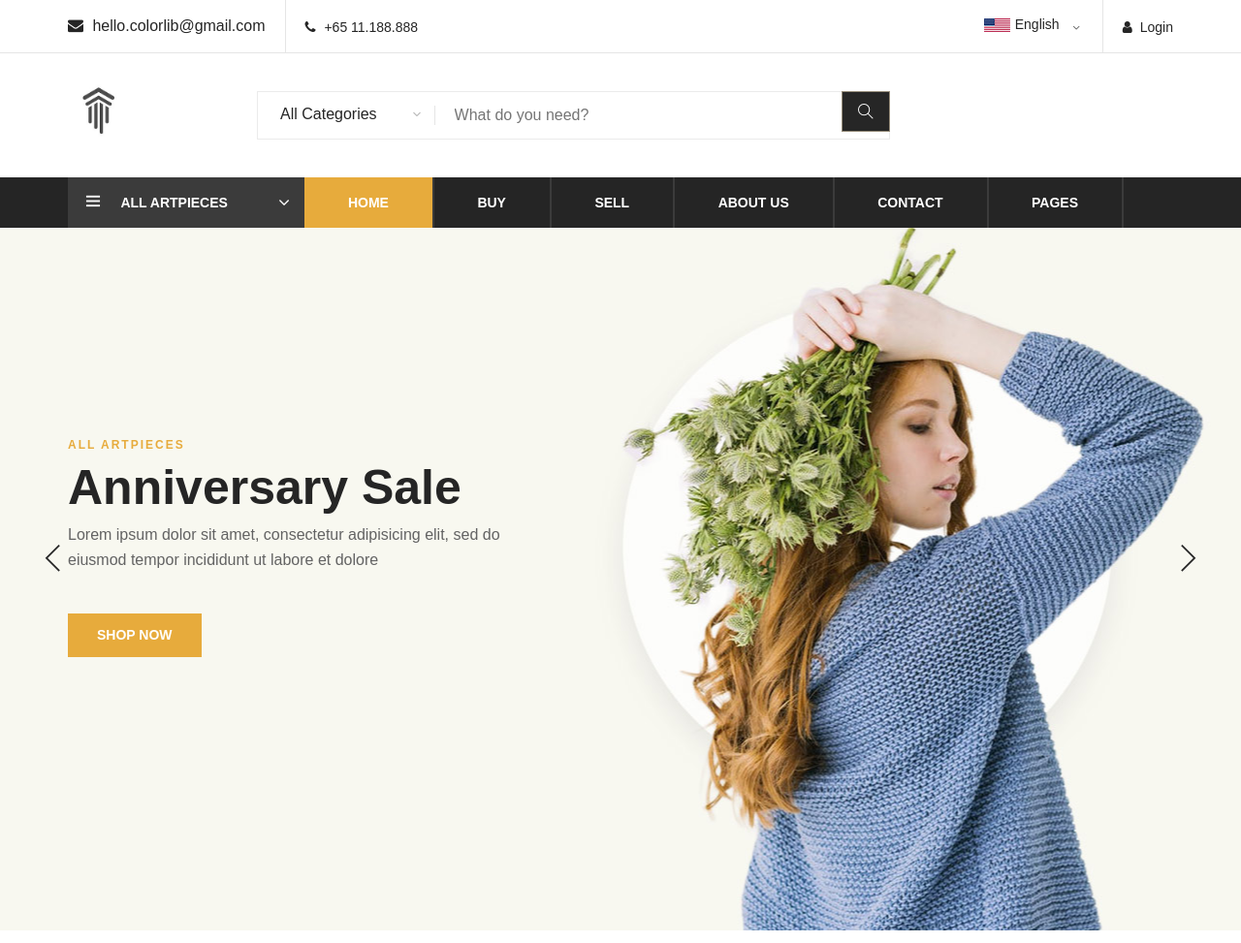
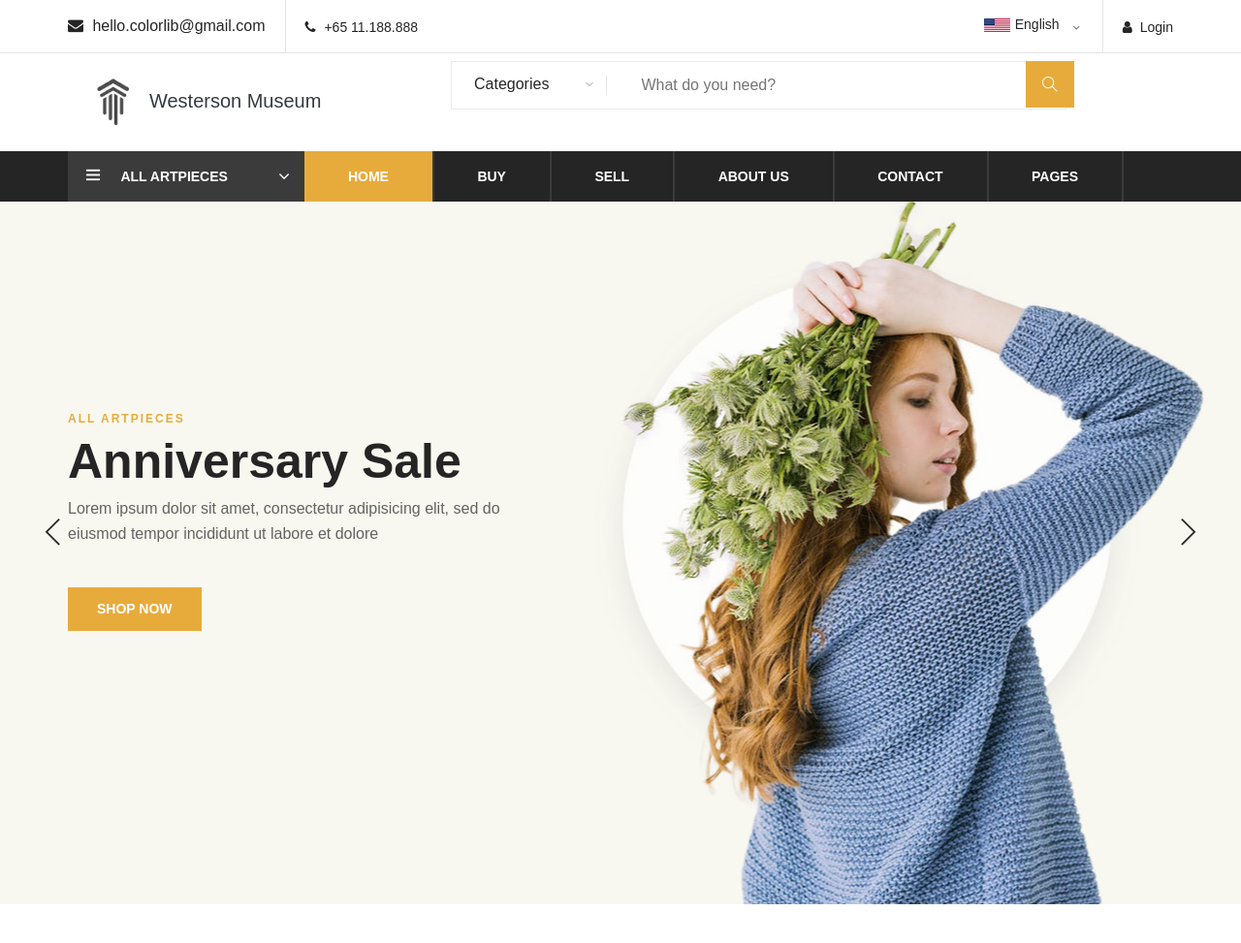
Before and after one commit to peterson1999/Westerson, a PHP site: page / in a window 1280 px wide. Shown: the top 973 px of the page at 97% size. Run offline with PHP 8.4, Linux system fonts and the light colour scheme; some web fonts are replaced.

Commit message:
fixed header

```diff
--- /dev/null
+++ b/Westerson Museum/css/correction.css
@@ -0,0 +1,13 @@
+
+.searchBar{
+    max-width: 72% !important;
+}
+.btnHeight{
+    height: 100% !important;
+    max-height: 100%;
+}
+@media only screen and (max-width: 1199px) and (min-width: 992px){
+    .searchBar{
+        max-width: 67% !important;
+    }
+}
--- a/Westerson Museum/css/style.css
+++ b/Westerson Museum/css/style.css
@@ -464,7 +464,7 @@ ol {
 }
 
 .inner-header .advanced-search .input-group {
-	max-width: 70%;
+	max-width: 74%;
 	height: 100%;
 }
 
@@ -3896,7 +3896,7 @@ button[type="submit"]:disabled {
 
 @media only screen and (min-width: 1200px) and (max-width: 1920px) {
 	.inner-header .advanced-search .input-group button {
-		right: -14px;
+		right: -26px;
 	}
 	.product-item .pi-pic ul li a {
 		padding: 16px 12px 12px 11px;
@@ -3919,7 +3919,7 @@ button[type="submit"]:disabled {
 		max-width: 36%;
 	}
 	.inner-header .advanced-search .input-group {
-		max-width: 64%;
+		max-width: 67%;
 	}
 	.nav-item .nav-menu li a {
 		padding: 16px 26px 15px;
@@ -3940,7 +3940,7 @@ button[type="submit"]:disabled {
 		padding: 18px 39px;
 	}
 	.inner-header .advanced-search .input-group button {
-		right: -7px;
+		right: -21px !important;
 	}
 	.product-shop .product-item .pi-pic ul li a {
 		padding: 16px 12px 12px 11px;
@@ -4001,7 +4001,7 @@ button[type="submit"]:disabled {
 		padding-top: 30px;
 	}
 	.inner-header .advanced-search .input-group button {
-		right: -8px;
+		right: 0;
 	}
 }
 
@@ -4028,7 +4028,7 @@ button[type="submit"]:disabled {
 		padding-right: 25px;
 	}
 	.inner-header .advanced-search .input-group {
-		max-width: 60%;
+		max-width: 100%;
 	}
 	.inner-header .nav-right li {
 		margin-left: 8px;
--- a/Westerson Museum/index.php
+++ b/Westerson Museum/index.php
@@ -28,6 +28,7 @@
     <link rel="stylesheet" href="css/jquery-ui.min.css" type="text/css">
     <link rel="stylesheet" href="css/slicknav.min.css" type="text/css">
     <link rel="stylesheet" href="css/style.css" type="text/css">
+    <link rel="stylesheet" href="css/correction.css" type="text/css">
 </head>
 
 <body>
@@ -48,29 +49,34 @@
             </div>
         </div>
         <div class="container">
-            <div class="inner-header">
-                <div class="row">
-                    <div class="col-2 col-lg-2 col-md-2">
-                        <div style="    padding: 12px 0;
-                        position: absolute;
-                        top: -22px;"class="logo">
-                            <a href="./index.php">
+            <div class="inner-header py-2">
+                <div class="row m-0">
+                    <div class="col-12 col-lg-4 col-md-5">
+                        <div class="logo">
+                            <a href="./index.php" class=" text-dark" style="font-size:20px">
                                 <img style="max-height: 61px;"src="img/Logo.jpg" alt="">
-
+                                Westerson Museum
                             </a>
                         </div>
                     </div>
-                    <div class="col-10 col-lg-7 col-md-7">
+                    <div class="col-12 col-lg-7 col-md-6">
                         <div class="advanced-search">
-                            <button type="button" class="category-btn">All Categories</button>
-                            <div class="input-group">
-                                <input type="text" placeholder="What do you need?">
-                                <button style="    border: 1px solid #968c7a;
-                                background: #262626;"type="button"><i class="ti-search"></i></button>
+                            <button type="button" class="category-btn">Categories</button>
+                            <div class="input-group searchBar">
+                                <div class="container">
+                                    <div class="row h-100">
+                                        <div class="col-10">
+                                            <input type="text" placeholder="What do you need?">
+                                        </div>
+                                        <div class="col-2">
+                                            <button type="button" style="height: 100%"><i class="ti-search"></i></button>
+                                        </div>
+                                    </div>
+                                </div>
                             </div>
                         </div>
                     </div>
-                    <div class="col-lg-3 text-right col-md-3">
+                    <div class="col-lg-1 text-right col-md-1">
                         <ul class="nav-right">
                             <li class="cart-icon"
                                 <?php
```
